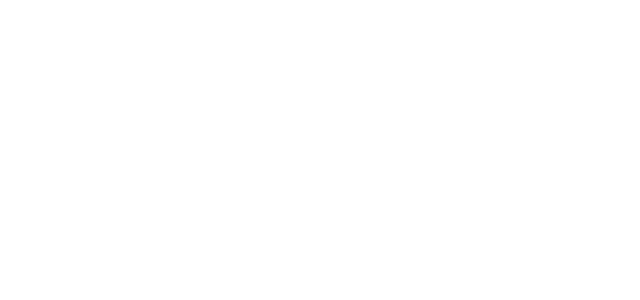
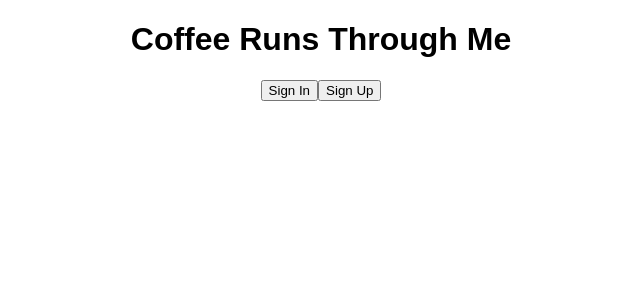
Before and after one commit to hyojinsarchet/coffeerunsthroughme-frontend, a React (Create React App) app: page / in a window 1280 px wide. Shown: the top 300 px of the page, without its empty margins (319-959 px from the left). Built offline with nearby package versions, Linux system fonts and the light colour scheme.

Commit message:
added header component

```diff
--- a/src/Header/Header.js
+++ b/src/Header/Header.js
@@ -3,7 +3,13 @@ import "./Header.css";
 
 class Header extends Component {
   render() {
-    return <div />;
+    return (
+      <div>
+        <h1>Coffee Runs Through Me</h1>
+        <button>Sign In</button>
+        <button>Sign Up</button>
+      </div>
+    );
   }
 }
 
```
